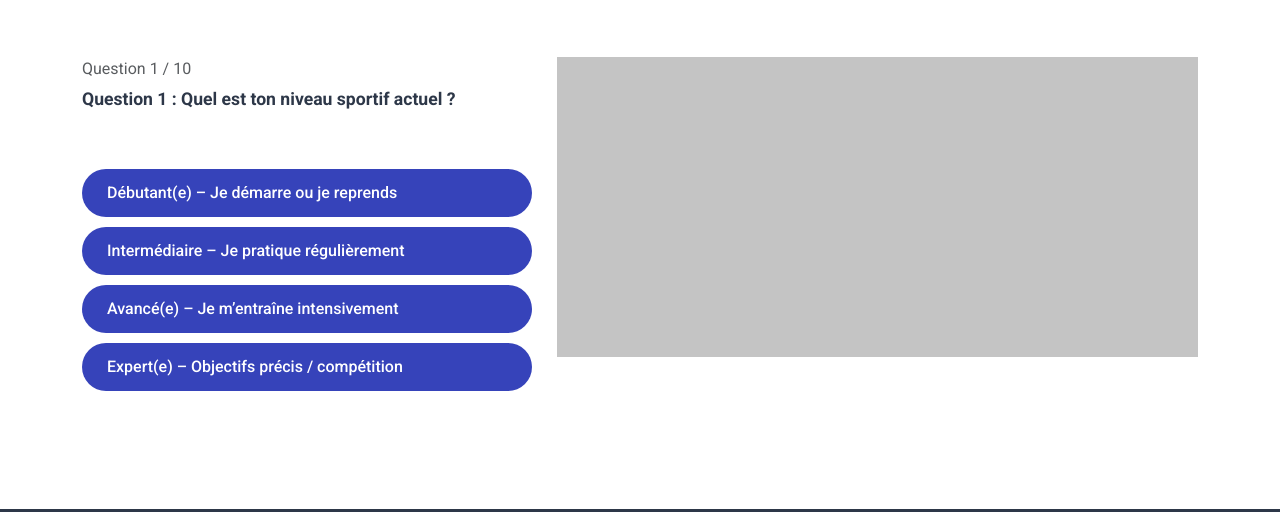
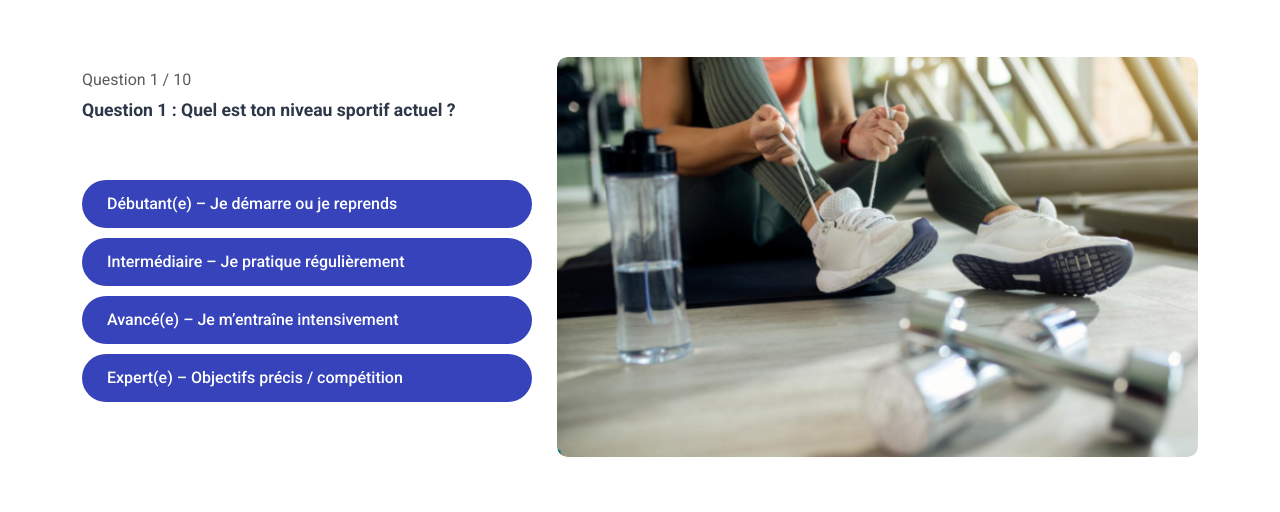
Before and after one commit to OM2GA/decathlon_nuit_de_l_info, a plain HTML site: page html/questionnaire.html in a window 1280 px wide. Shown: the part 196-708 px from the top of the page. Drawn offline with nearby package versions, Linux system fonts and the light colour scheme.

Commit message:
Add files via upload

```diff
--- a/css/style.css
+++ b/css/style.css
@@ -85,7 +85,6 @@ body {
     color: var(--decathlon-dark);
     margin-bottom: 20px;
     min-height: 60px;
-    /* Evite le saut de page si le texte change de longueur */
 }
 
 .answers-container {
@@ -107,7 +106,6 @@ body {
     cursor: pointer;
     transition: all 0.3s ease;
     max-width: 450px;
-    /* Augmenté légèrement pour accommoder les textes longs */
     width: 100%;
 }
 
@@ -138,14 +136,28 @@ body {
 }
 
 /* ===================================
-   Image Placeholder
+   Image Placeholder / Question Image
    =================================== */
 .image-placeholder {
-    background-color: var(--gray-placeholder);
+    /* Le fond gris est remplacé par l'image, mais on garde la structure */
     width: 100%;
-    height: 300px;
-    border-radius: 0;
+    /* On retire la hauteur fixe ici pour laisser l'image définir ou la classe .question-image */
+    border-radius: 10px;
     margin-top: 20px;
+    overflow: hidden;
+    /* Pour couper les coins si l'image dépasse */
+    background-color: transparent;
+    /* Plus de fond gris par défaut si image */
+}
+
+.question-image {
+    width: 100%;
+    height: 400px;
+    /* Hauteur fixe pour une belle présentation */
+    object-fit: cover;
+    /* L'image remplit la zone sans se déformer */
+    border-radius: 10px;
+    display: block;
 }
 
 /* ===================================
@@ -172,8 +184,9 @@ body {
         margin-bottom: 30px;
     }
 
-    .image-placeholder {
-        height: 250px;
+    .question-image {
+        height: 300px;
+        /* Un peu moins haut sur tablette */
         margin-top: 30px;
     }
 }
@@ -192,7 +205,8 @@ body {
         font-size: 0.9rem;
     }
 
-    .image-placeholder {
+    .question-image {
         height: 200px;
+        /* Plus petit sur mobile */
     }
 }
--- a/html/questionnaire.html
+++ b/html/questionnaire.html
@@ -41,7 +41,7 @@
         <div class="container">
             <h1 class="page-title text-center">Votre Profil Sportif</h1>
 
-            <div class="row align-items-start" id="quiz-container">
+            <div class="row align-items-center" id="quiz-container">
                 <div class="col-lg-5">
                     <div class="question-section">
                         <p class="text-muted mb-2">Question <span id="current-step">1</span> / 10</p>
@@ -63,8 +63,7 @@
 
             <div id="result-section" class="text-center" style="display: none;">
                 <h2>Merci d'avoir répondu !</h2>
-                <p>Vos réponses ont été enregistrées.</p>
-                <button class="btn btn-primary mt-3" onclick="location.reload()">Recommencer</button>
+                <p>Calcul de votre profil en cours...</p>
             </div>
         </div>
     </main>
--- a/js/script.js
+++ b/js/script.js
@@ -2,10 +2,11 @@
 
 document.addEventListener('DOMContentLoaded', function () {
 
-    // Données du QCM
+    // Données du QCM avec les images associées
     const questionsData = [
         {
             question: "Quel est ton niveau sportif actuel ?",
+            image: "../images/question_1.png",
             answers: [
                 "Débutant(e) – Je démarre ou je reprends",
                 "Intermédiaire – Je pratique régulièrement",
@@ -15,6 +16,7 @@ document.addEventListener('DOMContentLoaded', function () {
         },
         {
             question: "Quel est ton principal objectif ?",
+            image: "../images/question_2.png",
             answers: [
                 "Remise en forme légère",
                 "Amélioration générale",
@@ -24,6 +26,7 @@ document.addEventListener('DOMContentLoaded', function () {
         },
         {
             question: "Quel type de sport pratiques-tu le plus souvent ?",
+            image: "../images/question_3.png",
             answers: [
                 "Activité douce (marche, yoga léger)",
                 "Cardio modéré/ renforcement léger",
@@ -33,6 +36,7 @@ document.addEventListener('DOMContentLoaded', function () {
         },
         {
             question: "Combien de séances par semaine fais-tu en général ?",
+            image: "../images/question_4.png",
             answers: [
                 "0- 1 fois par semaine",
                 "2 - 3 fois par semaine",
@@ -42,6 +46,7 @@ document.addEventListener('DOMContentLoaded', function () {
         },
         {
             question: "Quelle est la durée moyenne de tes séances ?",
+            image: "../images/question_5.png",
             answers: [
                 "< 20min",
                 "20-40 min",
@@ -51,6 +56,7 @@ document.addEventListener('DOMContentLoaded', function () {
         },
         {
             question: "Quel est ton lieu d'entraînement principal ?",
+            image: "../images/question_6.png",
             answers: [
                 "A la maison, sans matériel",
                 "Maison / extérieur avec un petit matériel",
@@ -60,6 +66,7 @@ document.addEventListener('DOMContentLoaded', function () {
         },
         {
             question: "Quel matériel as-tu à disposition ?",
+            image: "../images/question_7.png",
             answers: [
                 "Aucun",
                 "Elastiques / petit matériel",
@@ -69,6 +76,7 @@ document.addEventListener('DOMContentLoaded', function () {
         },
         {
             question: "Quelles sont les zones que tu veux prioriser ?",
+            image: "../images/question_8.png",
             answers: [
                 "Mobilité / bien-être",
                 "Tonicité globale",
@@ -78,6 +86,7 @@ document.addEventListener('DOMContentLoaded', function () {
         },
         {
             question: "Intensité préférée ?",
+            image: "../images/question_9.png",
             answers: [
                 "Faible",
                 "Modérée",
@@ -87,6 +96,7 @@ document.addEventListener('DOMContentLoaded', function () {
         },
         {
             question: "Ton niveau de motivation ?",
+            image: "../images/question_10.png",
             answers: [
                 "Je veux commencer tranquillement",
                 "Je veux progresser régulièrement",
@@ -104,15 +114,27 @@ document.addEventListener('DOMContentLoaded', function () {
     const answersContainerEl = document.getElementById('answers-container');
     const prevButtonEl = document.getElementById('btn-previous');
     const currentStepEl = document.getElementById('current-step');
+    const imagePlaceholderEl = document.querySelector('.image-placeholder');
 
     // Fonction pour charger une question
     function loadQuestion(index) {
         const currentData = questionsData[index];
 
+        // 1. Mise à jour du texte
         questionTextEl.textContent = `Question ${index + 1} : ${currentData.question}`;
         currentStepEl.textContent = index + 1;
+
+        // 2. Mise à jour de l'image
+        // On vide le conteneur puis on ajoute l'image
+        imagePlaceholderEl.innerHTML = '';
+        const img = document.createElement('img');
+        img.src = currentData.image;
+        img.alt = `Illustration pour la question ${index + 1}`;
+        img.classList.add('question-image'); // Classe CSS pour le style
+        imagePlaceholderEl.appendChild(img);
+
+        // 3. Création des boutons de réponse
         answersContainerEl.innerHTML = '';
-
         currentData.answers.forEach((answer, i) => {
             const button = document.createElement('button');
             button.classList.add('btn-answer');
@@ -122,7 +144,7 @@ document.addEventListener('DOMContentLoaded', function () {
             answersContainerEl.appendChild(button);
         });
 
-        // Gestion du bouton précédent
+        // 4. Gestion du bouton précédent
         if (index === 0) {
             prevButtonEl.style.display = 'none';
         } else {
```
